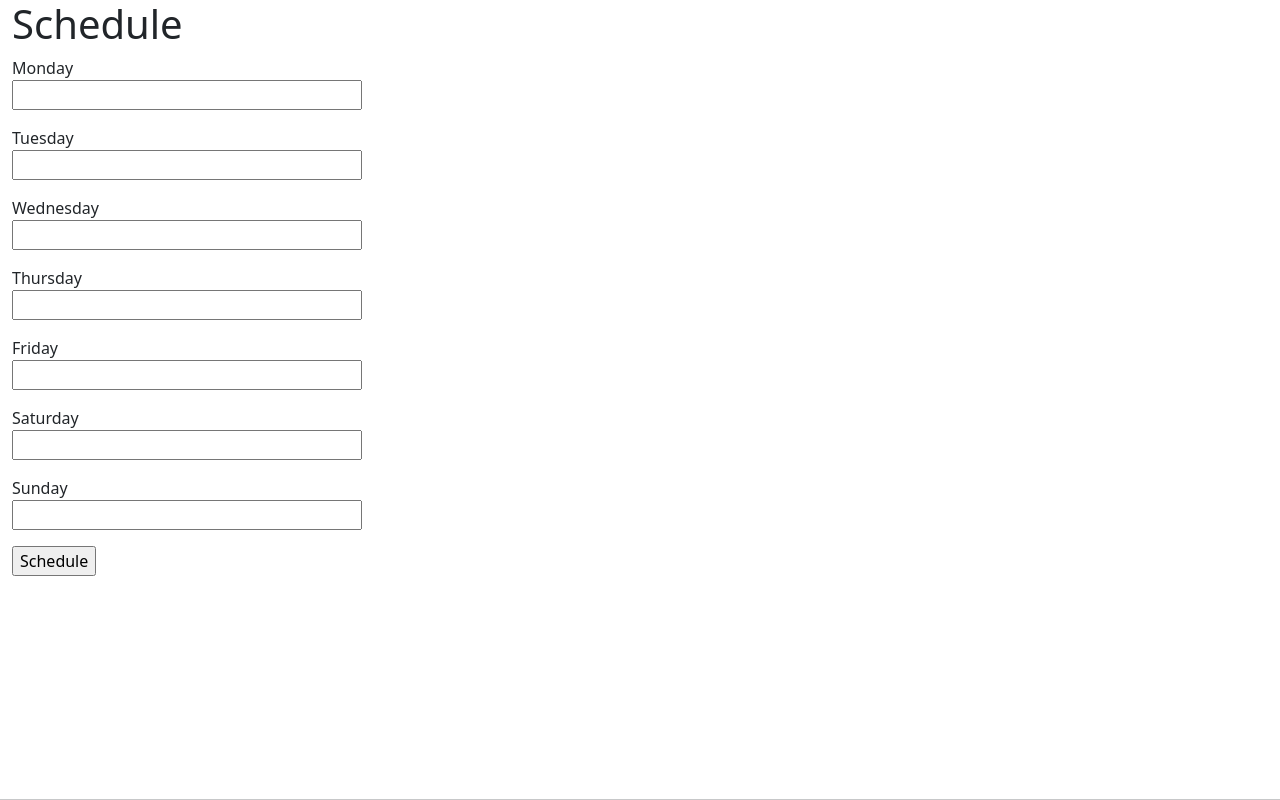
After one commit to lgliducik/Tulip, a Flask app: template templates/change_schedule.html in a window 1280 px wide. The commit adds this page. Run offline with Flask 3, Linux system fonts and the light colour scheme; the template is opened without the code that fills it, so the values that code supplies are empty, except form fields; form fields are guessed from the names that the template uses; parts of the project's set-up code (start-up, migrations or seed data) failed here and were passed over; some libraries are stand-ins or nearby versions.

Commit message:
add change schedule(form)

```diff
--- a/fill_db.py
+++ b/fill_db.py
@@ -7,7 +7,7 @@ mydict = [{"day": "monday", "activity": ["школа 8:30 - 14:45", "гимна
           {"day": "thursday", "activity": ["школа 8:30 - 14:45", "минимайкеры 14:45 - 15:45", "русский 18:00 - 19:00"]},
           {"day": "friday", "activity": ["школа 8:30 - 12:15", "гимнастика 16:00 - 18:00"]},
           {"day": "saturday", "activity": []},
-          {"day": "sanday", "activity": []}]
+          {"day": "sunday", "activity": []}]
 
 # Insert the document into the collection
 for day in mydict:
--- a/main.py
+++ b/main.py
@@ -1,4 +1,4 @@
-from flask import Flask, request, render_template
+from flask import Flask, request, render_template, redirect
 import googlemaps
 from weather import get_buienradar_weather
 from datetime import datetime
@@ -6,6 +6,8 @@ from database import mycol
 from database import todotable
 import os
 from dotenv import load_dotenv
+from flask_wtf import FlaskForm, CSRFProtect
+from wtforms import StringField
 
 
 app = Flask(__name__)
@@ -18,6 +20,54 @@ api_key = os.environ.get('API_KEY')
 
 # Initialize the client with your API key
 gmaps = googlemaps.Client(key=api_key)
+
+secret_key = os.environ.get('SECRET_KEY')
+app.config['SECRET_KEY'] = secret_key
+csrf = CSRFProtect(app)
+
+
+class ScheduleForm(FlaskForm):
+    monday = StringField('monday', default="".join(mycol.find_one({"day": "monday"})["activity"]))
+    tuesday = StringField('tuesday', default="".join(mycol.find_one({"day": "tuesday"})["activity"]))
+    wednesday = StringField('wednesday', default="".join(mycol.find_one({"day": "wednesday"})["activity"]))
+    thursday = StringField('thursday', default="".join(mycol.find_one({"day": "thursday"})["activity"]))
+    friday = StringField('friday', default="".join(mycol.find_one({"day": "friday"})["activity"]))
+    saturday = StringField('saturday', default="".join(mycol.find_one({"day": "saturday"})["activity"]))
+    sunday = StringField('sunday', default="".join(mycol.find_one({"day": "sunday"})["activity"]))
+
+
+@app.route('/update/', methods=['GET', 'POST'])
+def update():
+    form = ScheduleForm()
+
+    print(form.monday)
+    if request.method == 'POST' and form.validate():
+
+        monday = form.monday.data
+        tuesday = form.tuesday.data
+        wednesday = form.wednesday.data
+        thursday = form.thursday.data
+        friday = form.friday.data
+        saturday = form.saturday.data
+        sunday = form.sunday.data
+
+        mydict = [{"day": "monday", "activity": monday.split(", ")},
+                  {"day": "tuesday", "activity": tuesday.split(", ")},
+                  {"day": "wednesday", "activity": wednesday.split(", ")},
+                  {"day": "thursday", "activity": thursday.split(", ")},
+                  {"day": "friday", "activity": friday.split(", ")},
+                  {"day": "saturday", "activity": saturday.split(", ")},
+                  {"day": "sunday", "activity": sunday.split(", ")}]
+
+        for day in mydict:
+            weekday = {'day': day["day"]}
+            new_values = {"$set": {'activity': day["activity"]}}
+            print(new_values)
+            mycol.update_one(weekday, new_values)
+
+        return redirect("/")
+
+    return render_template('change_schedule.html', form=form)
 
 
 def get_dict_trams(directions_res):
@@ -77,7 +127,6 @@ def add_new_task_to_db(task):
 def home_page():
     dict_result = {}
 
-    print("!!!!!!!!!!!")
     tasks = [{'task_name': i.get('task_name'), 'status': i.get('status')} for i in todotable.find()]
     print(tasks)
     dict_result['tasks'] = tasks
@@ -96,14 +145,9 @@ def home_page():
     print("".join(direction_result))
 
     if request.method == 'POST':
-        print("POST")
-        print(request.form)
         checkbox_value = request.form.get('checkbox')
-        print(request.form)
-        print("checkbox_value = ", checkbox_value)
 
         new_task = request.form.get('texttodo')
-        print(request.form)
         if new_task:
             if add_new_task_to_db(new_task):
                 dict_result["status_todo"] = "Задача добавлена"
--- /dev/null
+++ b/templates/change_schedule.html
@@ -0,0 +1,38 @@
+{% extends "base.html" %}
+{% block content %}
+<h1>Schedule</h1>
+<form method="POST" action="{{ url_for('update') }}">
+{{ form.csrf_token }}
+    <p>
+        {{ form.monday.label }}<br>
+        {{ form.monday(size=32) }}
+    </p>
+    <p>
+        {{ form.tuesday.label }}<br>
+        {{ form.tuesday(size=32) }}
+    </p>
+    <p>
+        {{ form.wednesday.label }}<br>
+        {{ form.wednesday(size=32) }}
+    </p>
+    <p>
+        {{ form.thursday.label }}<br>
+        {{ form.thursday(size=32) }}
+    </p>
+    <p>
+        {{ form.friday.label }}<br>
+        {{ form.friday(size=32) }}
+    </p>
+    <p>
+        {{ form.saturday.label }}<br>
+        {{ form.saturday(size=32) }}
+    </p>
+    <p>
+        {{ form.sunday.label }}<br>
+        {{ form.sunday(size=32) }}
+    </p>
+    <p>
+    <input type="submit" value="Schedule">
+    </p>
+</form>
+{% endblock %}
--- a/templates/main.html
+++ b/templates/main.html
@@ -24,11 +24,12 @@
     {% for day_schedule in dict_result['activity']['activity'] %}
             {{day_schedule}}
     {% endfor %}
+    <br><a href={{ url_for("update") }} >Change schedule</a>
 </div>
 <div class="block">
     <form action="/" method="post">
     {% for task in dict_result['tasks'] %}
-    {{ task.task_name }} <input type="checkbox" id="checkbox_task_{{ task.id }}" name="checkbox_task_{{ task.id }}[]" action="/" method="post">  <br>
+    {{ task.task_name }} <input type="checkbox" id="checkbox_task_{{ task.id }}" name="checkbox_task_{{ task.id }}[]">  <br>
     {% endfor %}
 
     {{ dict_result['status_todo'] }}
```
